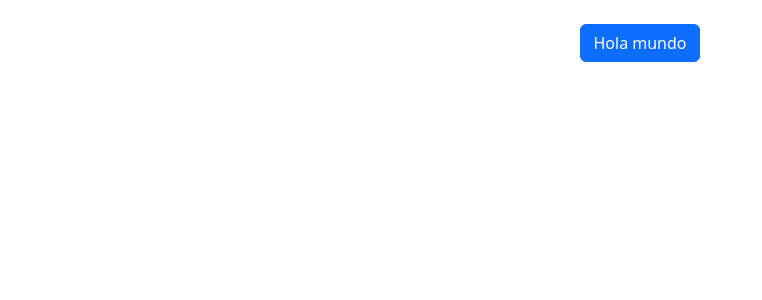
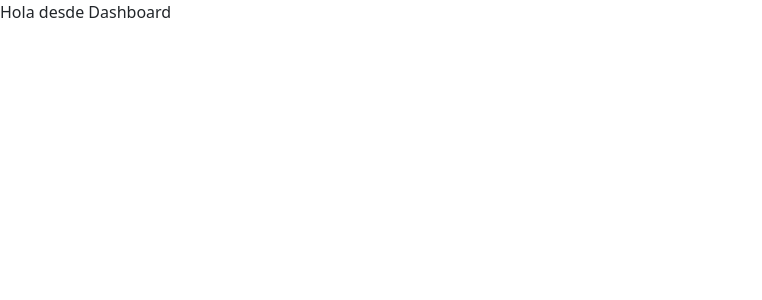
Before and after one commit to gustavo4490/ReactTienda, a React (Create React App) app: page /dashboard in a window 1280 px wide. Shown: the top 300 px of the page, without its empty margins (0-762 px from the left). Built offline with nearby package versions, Linux system fonts and the light colour scheme.

Commit message:
creacion de rutas

```diff
--- a/package.json
+++ b/package.json
@@ -9,6 +9,7 @@
     "bootstrap": "^5.2.3",
     "react": "^18.2.0",
     "react-dom": "^18.2.0",
+    "react-router-dom": "^5.2.0",
     "react-scripts": "5.0.1",
     "web-vitals": "^2.1.4"
   },
--- a/src/App.js
+++ b/src/App.js
@@ -1,12 +1,30 @@
+import React from 'react';
 import './assetss/css/App.css';
+//Instalaciones
 import 'bootstrap/dist/css/bootstrap.css';
-import { Button } from 'bootstrap';
+import { BrowserRouter as Router, Switch, Route} from 'react-router-dom';
+//Componentes
+import Login from './components/Login';
+import Dashboard from './components/Dashboard';
+import Nuevo from './components/Nuevo';
+import Editar from './components/Editar';
+
 function App() {
   return (
-    <div className="App">
-      <br/>
-      <button className='btn btn-primary'>Hola mundo</button>
-    </div>
+   <React.Fragment>
+      <Router>
+        <Switch>
+          <Route path='/' exact render={ props=> (<Login {...props}/>)}>
+          </Route>
+          <Route path='/dashboard' exact render={ props=> (<Dashboard {...props}/>)}>
+          </Route>
+          <Route path='/nuevo' exact render={ props=> (<Nuevo {...props}/>)}>
+          </Route>
+          <Route path='/editar' exact render={ props=> (<Editar {...props}/>)}>
+          </Route>
+        </Switch>
+      </Router>
+   </React.Fragment>
   );
 }
 
--- /dev/null
+++ b/src/components/Dashboard.jsx
@@ -0,0 +1,15 @@
+import React from "react";
+
+class Dashboard extends React.Component{
+
+    render(){
+        return(
+            <div>
+                Hola desde Dashboard
+            </div>
+        );
+    }
+
+}
+
+export default Dashboard
--- /dev/null
+++ b/src/components/Editar.jsx
@@ -0,0 +1,15 @@
+import React from "react";
+
+class Editar extends React.Component{
+
+    render(){
+        return(
+            <div>
+                Hola desde Editar
+            </div>
+        );
+    }
+
+}
+
+export default Editar
--- /dev/null
+++ b/src/components/Login.jsx
@@ -0,0 +1,15 @@
+import React from "react";
+
+class Login extends React.Component{
+
+    render(){
+        return(
+            <div>
+                Hola desde login
+            </div>
+        );
+    }
+
+}
+
+export default Login
--- /dev/null
+++ b/src/components/Nuevo.jsx
@@ -0,0 +1,15 @@
+import React from "react";
+
+class Nuevo extends React.Component{
+
+    render(){
+        return(
+            <div>
+                Hola desde Nuevo
+            </div>
+        );
+    }
+
+}
+
+export default Nuevo
```
Also changed, not shown: 1 other file (tests, documents, lock files or other folders).
